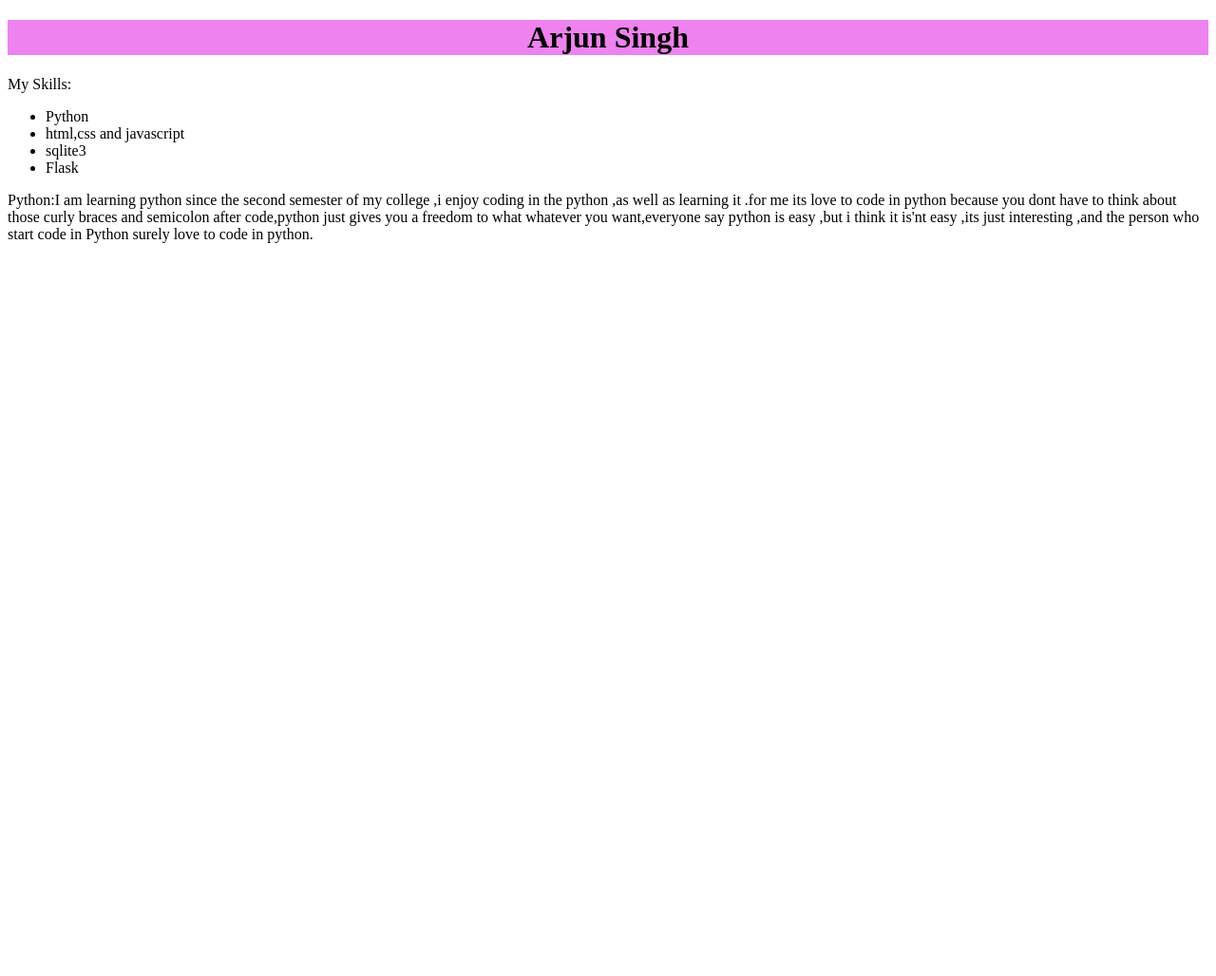
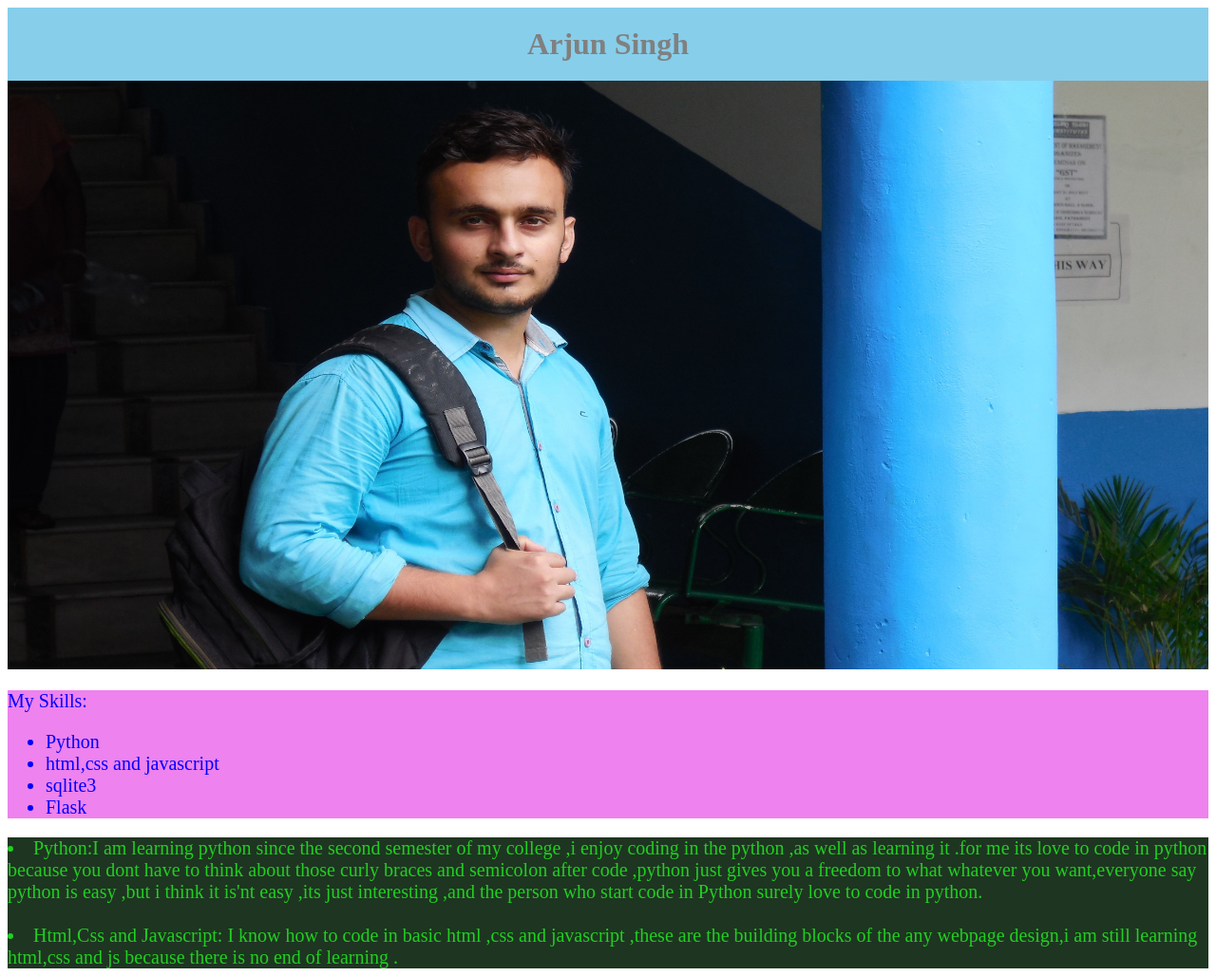
Before and after one commit to CodemodeCo/1rjun.io, a plain HTML site: page index.html in a window 1280 px wide. Shown: the whole page at 95% size. Before the commit the page ends 800 px from the top, so only its background shows below. Drawn offline with Linux system fonts and the light colour scheme.

Commit message:
i started day to and add some content to my webpage

```diff
--- a/index.css
+++ b/index.css
@@ -1,4 +1,21 @@
 h1{
 	text-align: center;
+	background-color: skyblue;
+	color:grey;
+	padding: 20px 0px 20px 0px;
+	margin:auto;
+}
+section {
+	font-size: 20px;
+	color:blue;
 	background-color: violet;
+	}
+article{
+	font-size: 20px;
+	color:rgb(33, 207, 33);
+	background-color:rgb(30, 53, 33);
 }
+img{
+	width: 100%;
+	height: 620px;
+}
--- a/index.html
+++ b/index.html
@@ -7,7 +7,9 @@
 <body>
 	<header>
 	<h1>Arjun Singh </h1>
+	<img  src="image/DSCN0194.JPG"/>
 	</header>
+	<br>
 	<section>
 		My Skills:
 		<ul>
@@ -18,7 +20,19 @@
 		</ul>
 	</section>
 	<article>
-		Python:I am learning python since the second semester of my college ,i enjoy coding in the python ,as well as learning it .for me its love to code in python because you dont have to think about those curly braces and semicolon after code,python just gives you a freedom to what whatever you want,everyone say python is easy ,but i think it is'nt easy ,its just interesting ,and the person who start code in Python surely love to code in python.
-	</article>
+		<li>
+	Python:I am learning python since the second semester of my college ,i enjoy
+	coding in the python ,as well as learning it .for me its love to code in python
+	because you dont have to think about those curly braces and semicolon after code
+	,python just gives you a freedom to what whatever you want,everyone say python
+	is easy ,but i think it is'nt easy ,its just interesting ,and the person who start
+	 code in Python surely love to code in python.
+	</li><br>
+	<li>Html,Css and Javascript: I know how to code in basic html ,css and javascript ,these
+	are the building blocks of the any webpage design,i am still learning html,css and js
+	because there is no end of learning .</li></article>
+
+</article>
+
 </body>
 </html>
```
Also changed, not shown: image/DSCN0194.JPG (added).
